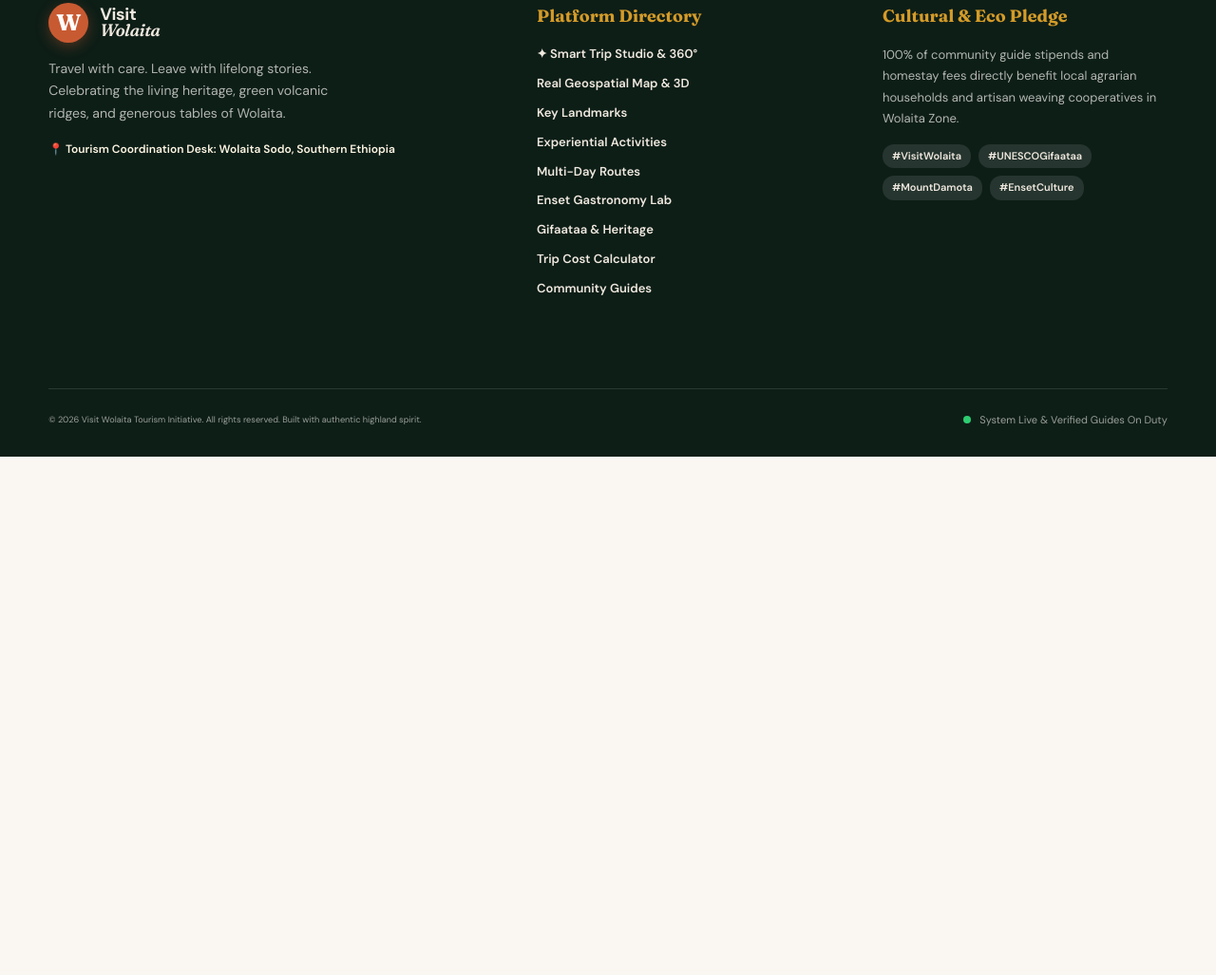
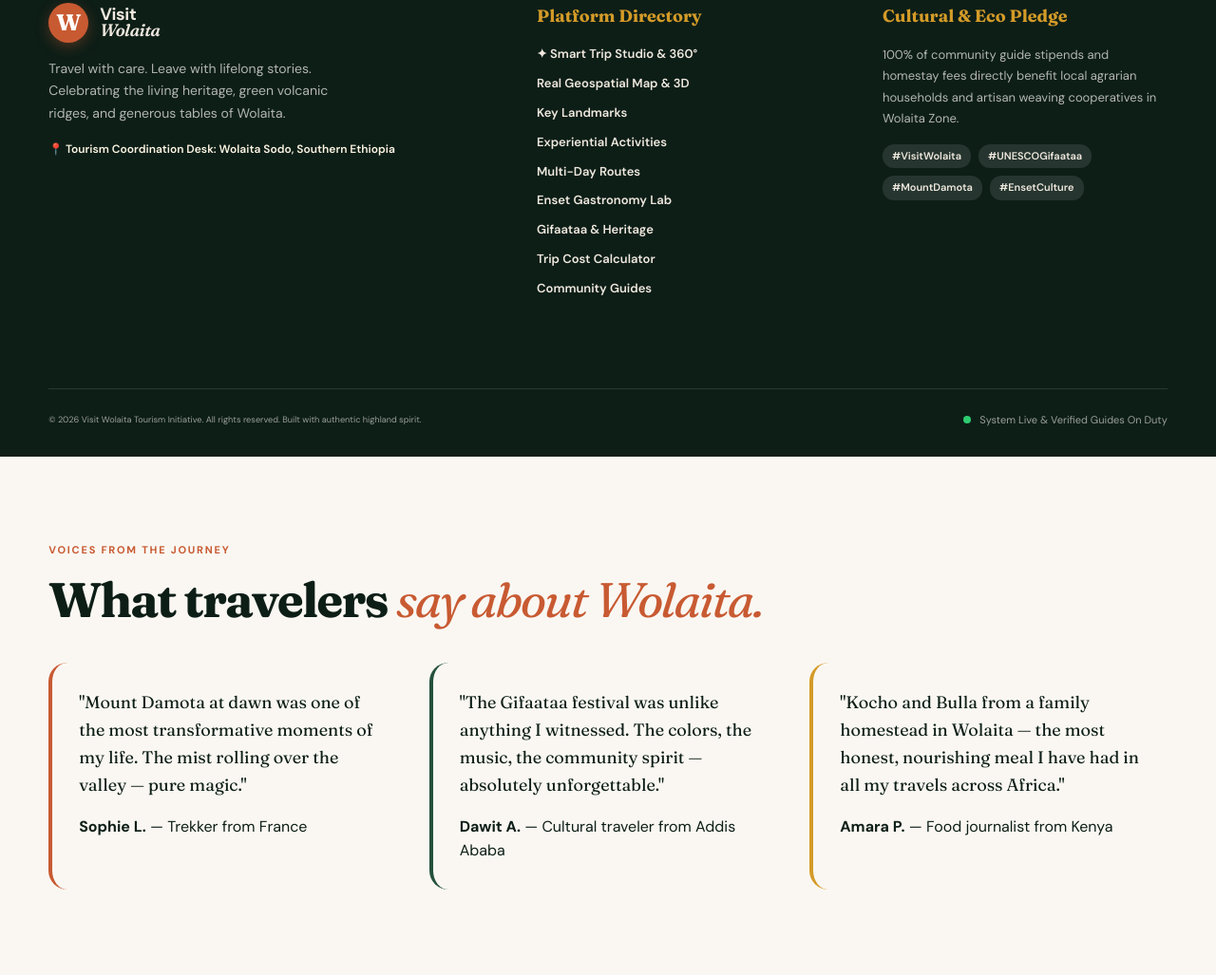
Before and after one commit to AbenezerMathewos/Visit-Wolaita, a website: page index.html in a window 1280 px wide. Shown: the part 9634-10661 px from the top of the page at 95% size. Before the commit the page ends 10115 px from the top, so only its background shows below. Drawn offline with nearby package versions, Linux system fonts and the light colour scheme; no server answers.

Commit message:
feat: add Visitor Testimonials section with three authentic traveler quotes

```diff
--- a/index.html
+++ b/index.html
@@ -1195,6 +1195,28 @@
 
   <!-- Screen reader live region -->
   <div id="liveRegion" aria-live="polite" aria-atomic="true" class="sr-only"></div>
+    <!-- Visitor Testimonials -->
+    <section class="section" id="testimonials" aria-label="Visitor Testimonials">
+      <div class="section-header">
+        <div><p class="eyebrow">Voices from the Journey</p><h2>What travelers <i>say about Wolaita.</i></h2></div>
+      </div>
+      <div style="display:grid;grid-template-columns:repeat(auto-fit,minmax(280px,1fr));gap:24px;margin-top:40px">
+        <blockquote class="testimonial-card" style="background:#faf7f2;border-radius:20px;padding:28px;border-left:4px solid #c85a32">
+          <p style="font-family:Fraunces,serif;font-size:18px;margin-bottom:16px">"Mount Damota at dawn was one of the most transformative moments of my life. The mist rolling over the valley — pure magic."</p>
+          <footer><strong>Sophie L.</strong> — Trekker from France</footer>
+        </blockquote>
+        <blockquote class="testimonial-card" style="background:#faf7f2;border-radius:20px;padding:28px;border-left:4px solid #24513b">
+          <p style="font-family:Fraunces,serif;font-size:18px;margin-bottom:16px">"The Gifaataa festival was unlike anything I witnessed. The colors, the music, the community spirit — absolutely unforgettable."</p>
+          <footer><strong>Dawit A.</strong> — Cultural traveler from Addis Ababa</footer>
+        </blockquote>
+        <blockquote class="testimonial-card" style="background:#faf7f2;border-radius:20px;padding:28px;border-left:4px solid #d49b28">
+          <p style="font-family:Fraunces,serif;font-size:18px;margin-bottom:16px">"Kocho and Bulla from a family homestead in Wolaita — the most honest, nourishing meal I have had in all my travels across Africa."</p>
+          <footer><strong>Amara P.</strong> — Food journalist from Kenya</footer>
+        </blockquote>
+      </div>
+    </section>
+
+
   <!-- Back to Top Button -->
   <button class="back-to-top" id="backToTop" aria-label="Back to top of page" title="Back to top">
     <span aria-hidden="true">^</span>
```
